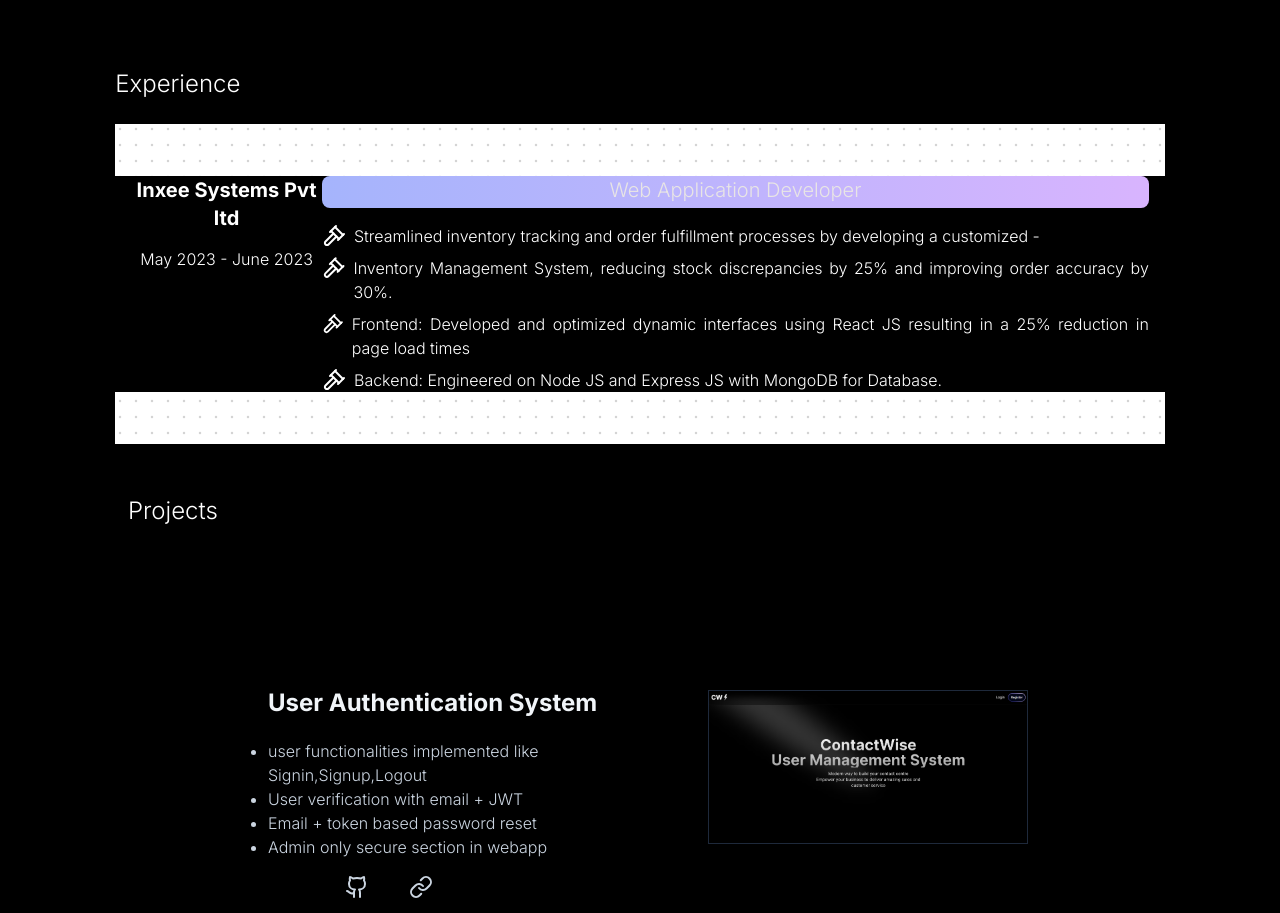
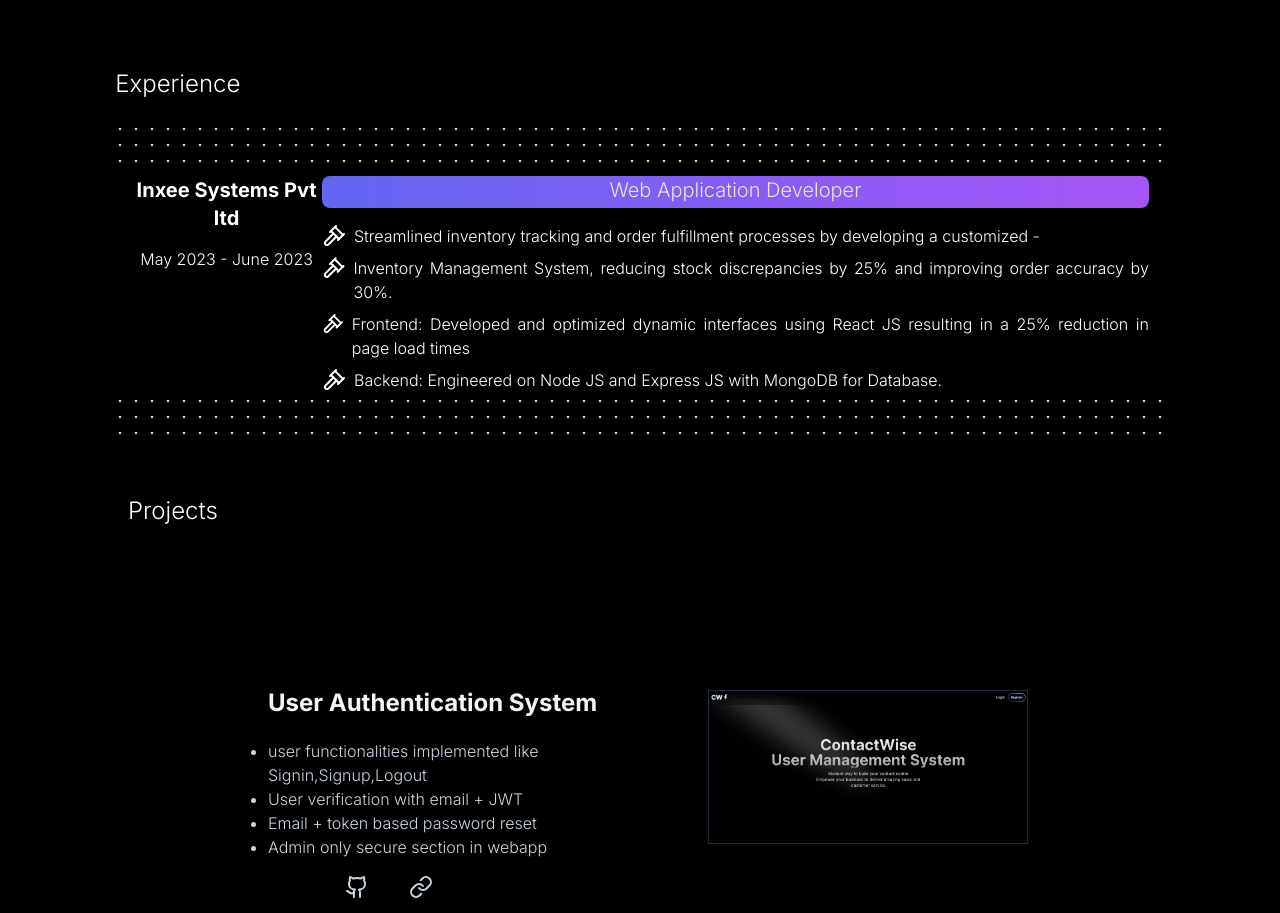
Before and after one commit to Abhishek-Sumn/abhisheksuman.me, a Next.js app: page / in a window 1280 px wide. Shown: the part 1260-2173 px from the top of the page. Built offline with nearby package versions, Linux system fonts and the light colour scheme.

Commit message:
fixed theme in light mode

```diff
--- a/src/components/ui/hero-highlight.tsx
+++ b/src/components/ui/hero-highlight.tsx
@@ -29,14 +29,14 @@ export const HeroHighlight = ({
   return (
     <div
       className={cn(
-        "relative h-[20rem] flex items-center bg-white dark:bg-black justify-center w-full group",
+        "relative h-[20rem] flex items-center bg-black justify-center w-full group",
         containerClassName
       )}
       onMouseMove={handleMouseMove}
     >
       <div className="absolute inset-0 bg-dot-thick-neutral-300 dark:bg-dot-thick-neutral-800  pointer-events-none" />
       <motion.div
-        className="pointer-events-none bg-dot-thick-indigo-500 dark:bg-dot-thick-indigo-500   absolute inset-0 opacity-0 transition duration-300 group-hover:opacity-100"
+        className="pointer-events-none bg-dot-thick-indigo-500   absolute inset-0 opacity-0 transition duration-300 group-hover:opacity-100"
         style={{
           WebkitMaskImage: useMotionTemplate`
             radial-gradient(
@@ -86,7 +86,7 @@ export const Highlight = ({
         display: "inline",
       }}
       className={cn(
-        `relative inline-block pb-1   px-1 rounded-lg bg-gradient-to-r from-indigo-300 to-purple-300 dark:from-indigo-500 dark:to-purple-500`,
+        `relative inline-block pb-1   px-1 rounded-lg bg-gradient-to-r from-indigo-500 to-purple-500`,
         className
       )}
     >
```
